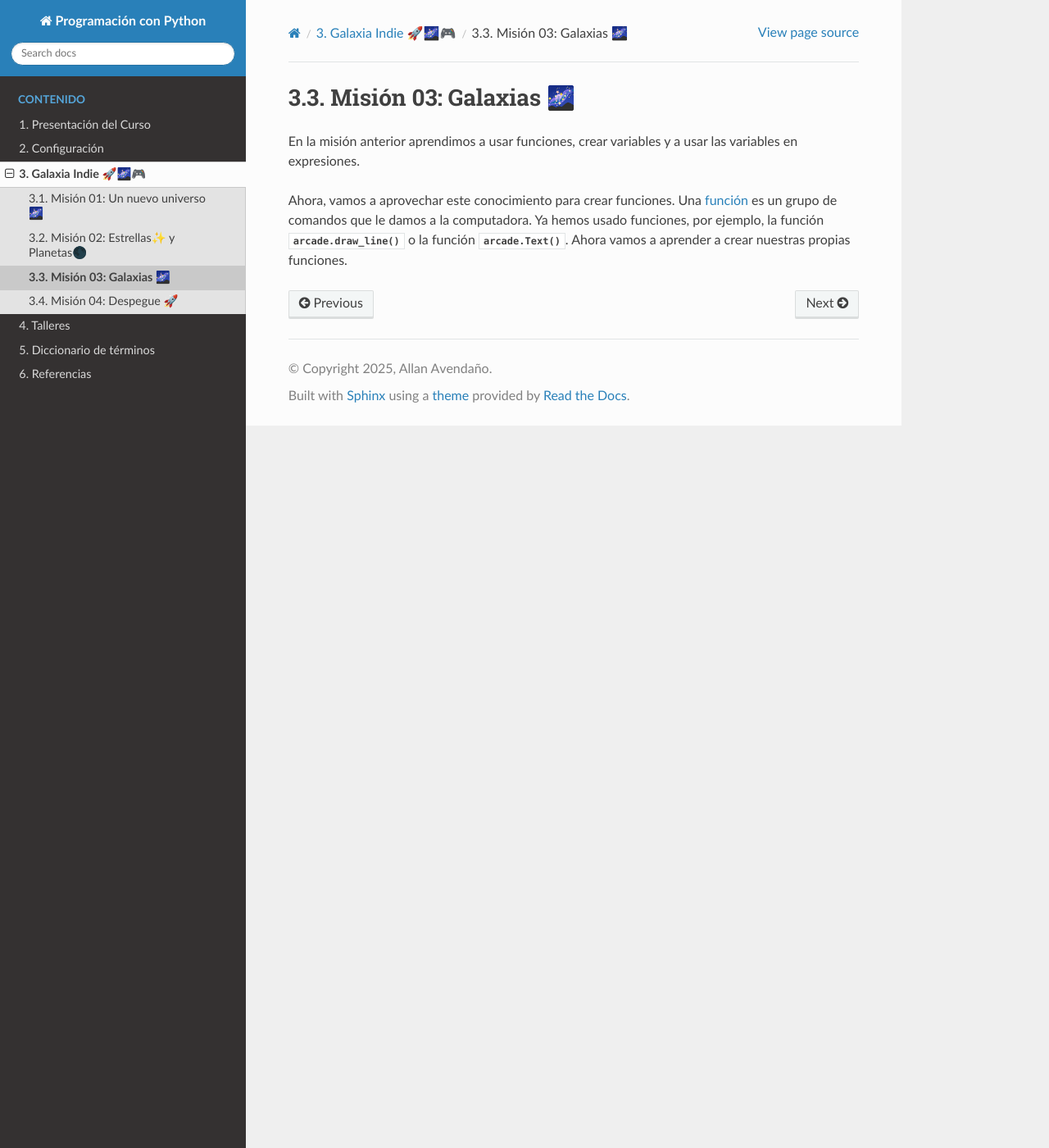
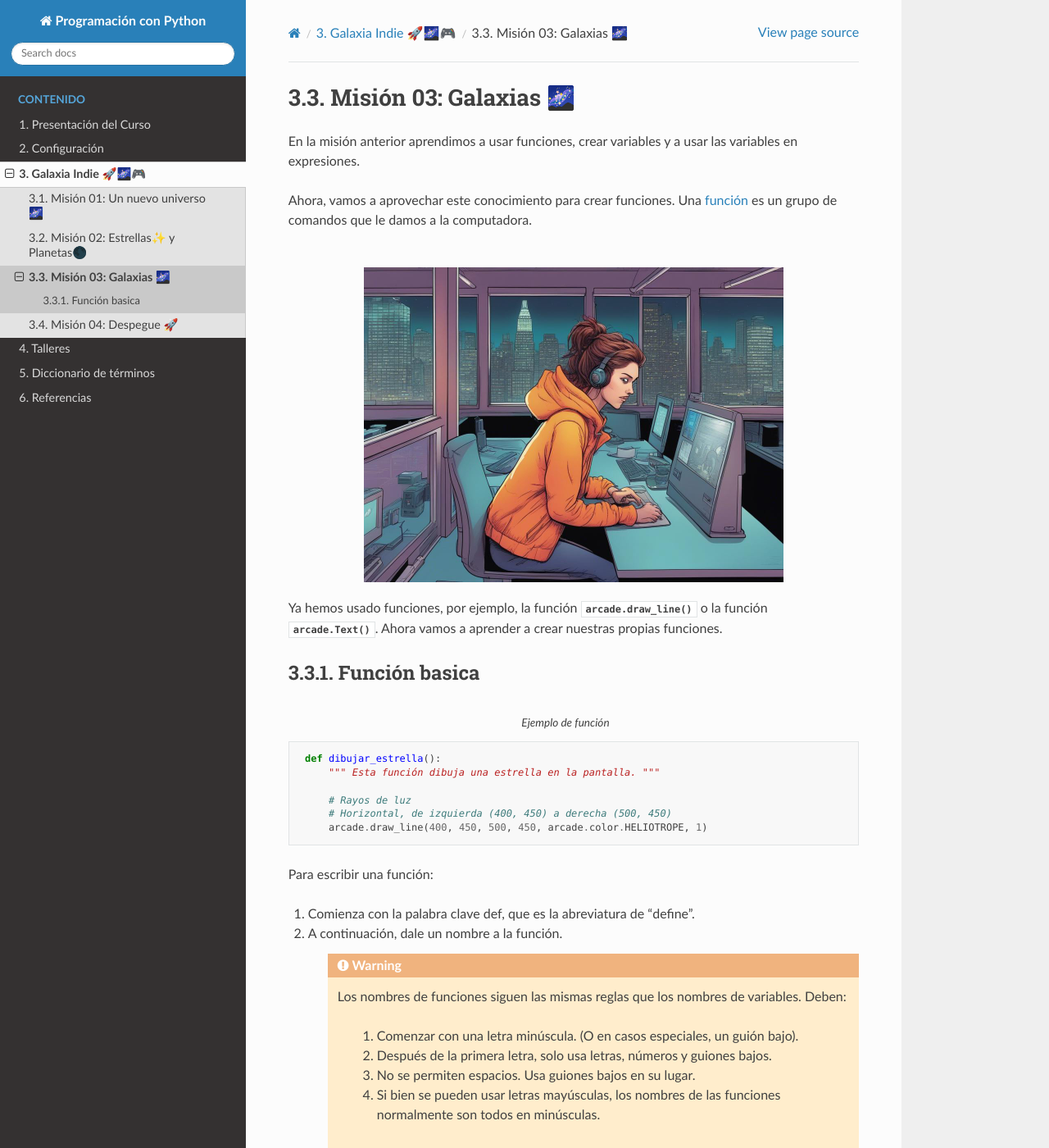
Before and after one commit to aavendan/programacion-python, a Sphinx documentation site: the page built from docs/source/sesiones/sesion03.rst, in a window 1280 px wide and 1400 px high. Shown: the whole window at 82% size. Built offline with Sphinx 7.4.7 and the Read the Docs theme 3.1.0, drawn with Linux system fonts in a browser that asks for light colours; some of the changed text lies outside the part shown.

Commit message:
moving and copy code

```diff
--- a/docs/source/conf.py
+++ b/docs/source/conf.py
@@ -17,6 +17,7 @@ extensions = [
     'sphinx.ext.autodoc',
     'sphinx.ext.autosummary',
     'sphinx.ext.intersphinx',
+    'sphinx_copybutton',
 ]
 
 intersphinx_mapping = {
--- a/docs/source/sesiones/sesion03.rst
+++ b/docs/source/sesiones/sesion03.rst
@@ -3,4 +3,41 @@ Misión 03: Galaxias 🌌
 
 En la misión anterior aprendimos a usar funciones, crear variables y a usar las variables en expresiones.
 
-Ahora, vamos a aprovechar este conocimiento para crear funciones. Una :term:`función` es un grupo de comandos que le damos a la computadora. Ya hemos usado funciones, por ejemplo, la función :py:func:`arcade.draw_line()` o la función :py:func:`arcade.Text()`. Ahora vamos a aprender a crear nuestras propias funciones.
+Ahora, vamos a aprovechar este conocimiento para crear funciones. Una :term:`función` es un grupo de comandos que le damos a la computadora.
+
+.. figure:: ../img/sesion03/ordenes.jpeg
+    :scale: 50%
+    :figclass: align-center
+    :alt: ordenes
+
+Ya hemos usado funciones, por ejemplo, la función :py:func:`arcade.draw_line()` o la función :py:func:`arcade.Text()`. Ahora vamos a aprender a crear nuestras propias funciones.
+
+Función basica
+------------------
+
+.. code-block:: python
+   :caption: Ejemplo de función
+
+    def dibujar_estrella():
+        """ Esta función dibuja una estrella en la pantalla. """
+
+        # Rayos de luz
+        # Horizontal, de izquierda (400, 450) a derecha (500, 450)
+        arcade.draw_line(400, 450, 500, 450, arcade.color.HELIOTROPE, 1)
+
+Para escribir una función:
+
+#. Comienza con la palabra clave def, que es la abreviatura de “define”.
+#. A continuación, dale un nombre a la función.
+
+    .. warning::
+        Los nombres de funciones siguen las mismas reglas que los nombres de variables. Deben:
+
+            1. Comenzar con una letra minúscula. (O en casos especiales, un guión bajo).
+            2. Después de la primera letra, solo usa letras, números y guiones bajos.
+            3. No se permiten espacios. Usa guiones bajos en su lugar.
+            4. Si bien se pueden usar letras mayúsculas, los nombres de las funciones normalmente son todos en minúsculas.
+
+#. Después de eso, tenemos un par de paréntesis. Dentro de los paréntesis irán los parámetros. Los explicaremos en breve.
+#. A continuación, dos puntos.
+#.
```
Also changed, not shown: docs/source/sesiones/sesion04.rst (+7 -7 lines), docs/source/img/sesion03/ordenes.jpeg (added), docs/source/img/sesion04/alien01.png (renamed from docs/source/img/sesion03/alien01.png), docs/source/img/sesion04/alien02.png (renamed from docs/source/img/sesion03/alien02.png), docs/source/img/sesion04/alien03.png (renamed from docs/source/img/sesion03/alien03.png), docs/source/img/sesion04/base.png (renamed from docs/source/img/sesion03/base.png), docs/source/img/sesion04/nave01.png (renamed from docs/source/img/sesion03/nave01.png), docs/source/img/sesion04/planeta01.png (renamed from docs/source/img/sesion03/planeta01.png), docs/source/img/sesion04/planeta02.png (renamed from docs/source/img/sesion03/planeta02.png), docs/source/img/sesion04/planeta03.png (renamed from docs/source/img/sesion03/planeta03.png), docs/source/img/sesion04/planetaenventana.png (renamed from docs/source/img/sesion03/planetaenventana.png), docs/source/img/sesion04/tresplanetas.png (renamed from docs/source/img/sesion03/tresplanetas.png), 4 other files.
